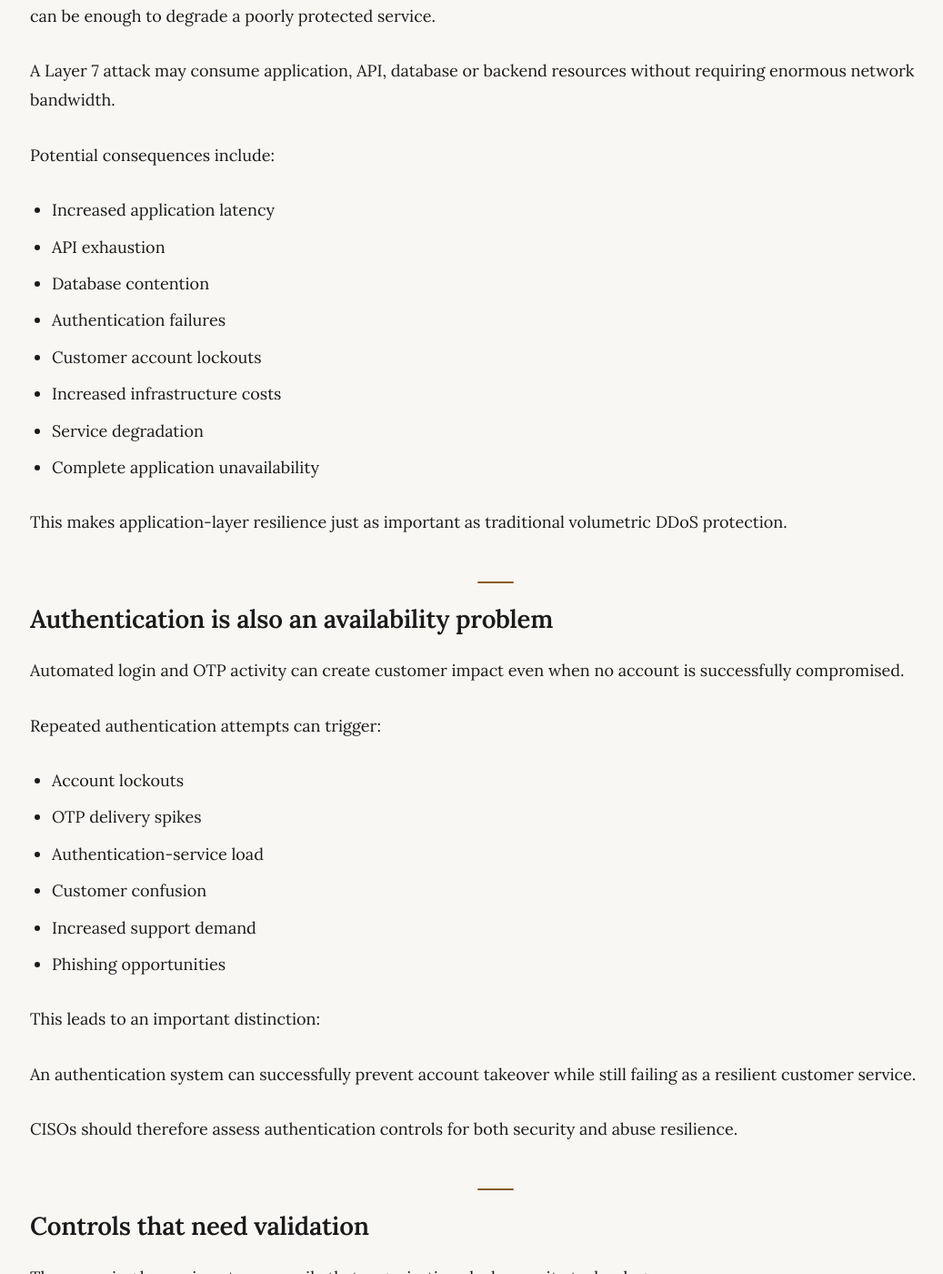
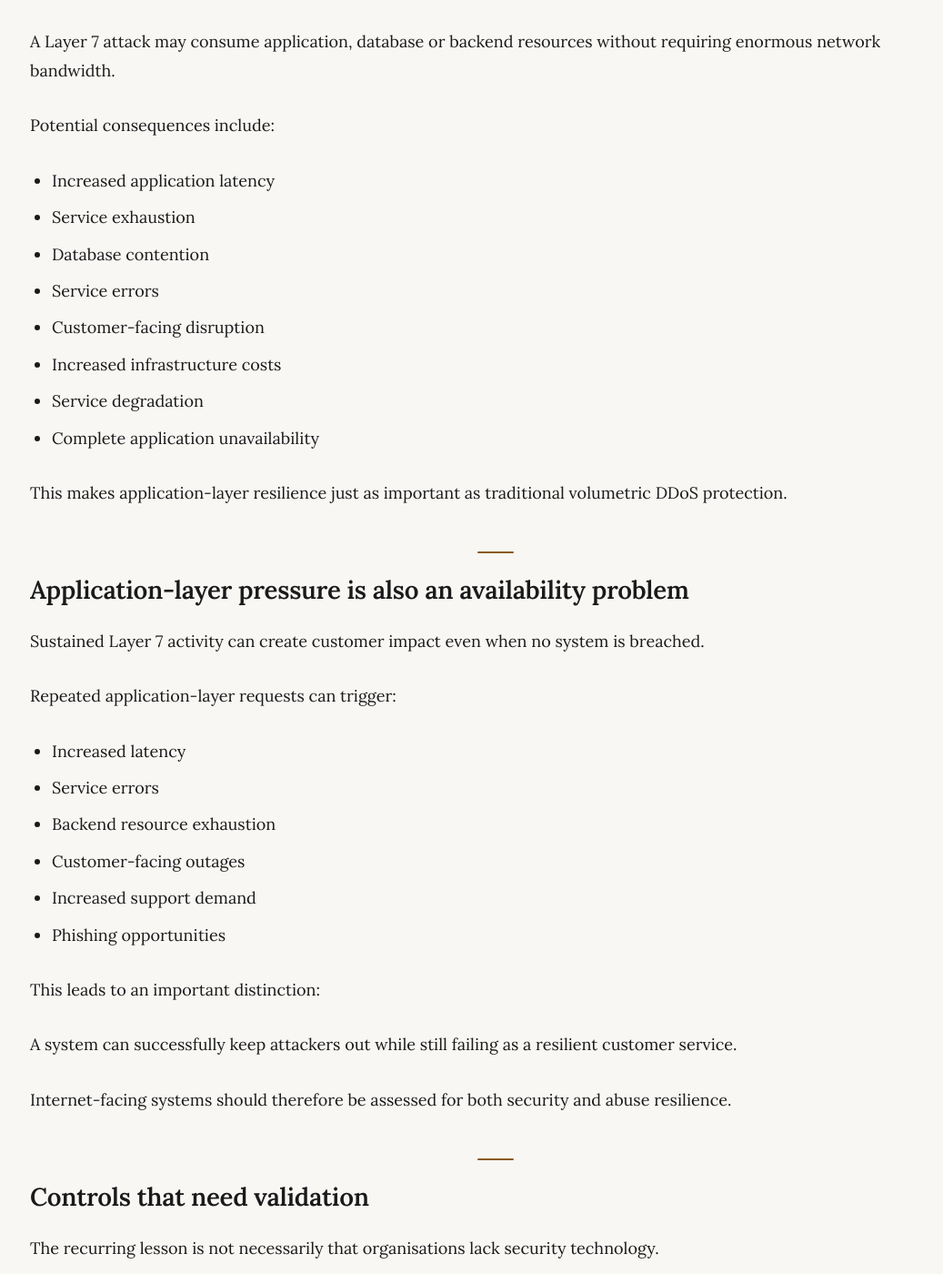
Before and after one commit to amirulcyber/amirulcyber.github.io, a Jekyll site: the page built from _posts/2026-10-08-sustained-web-attacks-malaysia-financial-sector.md, in a window 1280 px wide and 1400 px high, scrolled down 4583 px. Shown: the whole window at 91% size, without its empty margins (95-1132 px from the left). Built offline with Jekyll 4.4.1, drawn with Linux system fonts in a browser that asks for light colours; some of the changed text lies outside the part shown.

Commit message:
Genericize threat narrative to Layer 7; keep specific control recommendations

```diff
--- a/_posts/2026-10-08-sustained-web-attacks-malaysia-financial-sector.md
+++ b/_posts/2026-10-08-sustained-web-attacks-malaysia-financial-sector.md
@@ -1,6 +1,6 @@
 ---
 title: Sustained Web Attacks Against Malaysia's Financial Sector
-description: Login, OTP, and API endpoints across Malaysia's banking, savings, investment/funds and government-linked services face sustained automated abuse. The question is whether controls hold while under attack.
+description: Internet-facing services across Malaysia's banking, savings, investment/funds and government-linked services face sustained Layer 7 abuse. The question is whether controls hold while under attack.
 image: /assets/img/figure1-sustained-web-attacks-my.jpg
 thumbnail: /assets/img/figure1-sustained-web-attacks-my.jpg
 date: 2026-10-08 00:00:00 +0800
@@ -9,7 +9,7 @@ categories: [Cybersecurity, Threat Intelligence]
 tags: [malaysia, financial-services, web-attacks, ddos, authentication, otp, waf, rate-limiting, bot-management]
 ---
 
-During October 2026, login, OTP, and public API endpoints across Malaysia's banking, savings, investment/funds and government-linked services have faced sustained high-volume web attacks, Layer 7 denial-of-service, and automated authentication abuse.
+During October 2026, internet-facing services across Malaysia's banking, savings, investment/funds and government-linked services have faced sustained high-volume web attacks and Layer 7 denial-of-service activity.
 
 Separately, on 8 October, Tabung Haji announced it had temporarily suspended services after detecting suspicious cyber activity on Oct 7, describing the suspension as precautionary while it monitors its systems alongside NACSA and CyberSecurity Malaysia. It stated that depositors' savings and personal data remain safe. (The Star, 8 Oct 2026: https://www.thestar.com.my/tech/tech-news/2026/10/08/tabung-haji-suspends-services-after-detecting-suspicious-cyber-activity)
 
@@ -106,39 +106,39 @@ distributed infrastructure + automation + application-layer requests
 
 can be enough to degrade a poorly protected service.
 
-A Layer 7 attack may consume application, API, database or backend resources without requiring enormous network bandwidth.
+A Layer 7 attack may consume application, database or backend resources without requiring enormous network bandwidth.
 
 Potential consequences include:
 
 - Increased application latency
-- API exhaustion
+- Service exhaustion
 - Database contention
-- Authentication failures
-- Customer account lockouts
+- Service errors
+- Customer-facing disruption
 - Increased infrastructure costs
 - Service degradation
 - Complete application unavailability
 
 This makes application-layer resilience just as important as traditional volumetric DDoS protection.
 
-## Authentication is also an availability problem
+## Application-layer pressure is also an availability problem
 
-Automated login and OTP activity can create customer impact even when no account is successfully compromised.
+Sustained Layer 7 activity can create customer impact even when no system is breached.
 
-Repeated authentication attempts can trigger:
+Repeated application-layer requests can trigger:
 
-- Account lockouts
-- OTP delivery spikes
-- Authentication-service load
-- Customer confusion
+- Increased latency
+- Service errors
+- Backend resource exhaustion
+- Customer-facing outages
 - Increased support demand
 - Phishing opportunities
 
 This leads to an important distinction:
 
-An authentication system can successfully prevent account takeover while still failing as a resilient customer service.
+A system can successfully keep attackers out while still failing as a resilient customer service.
 
-CISOs should therefore assess authentication controls for both security and abuse resilience.
+Internet-facing systems should therefore be assessed for both security and abuse resilience.
 
 ## Controls that need validation
 
```
